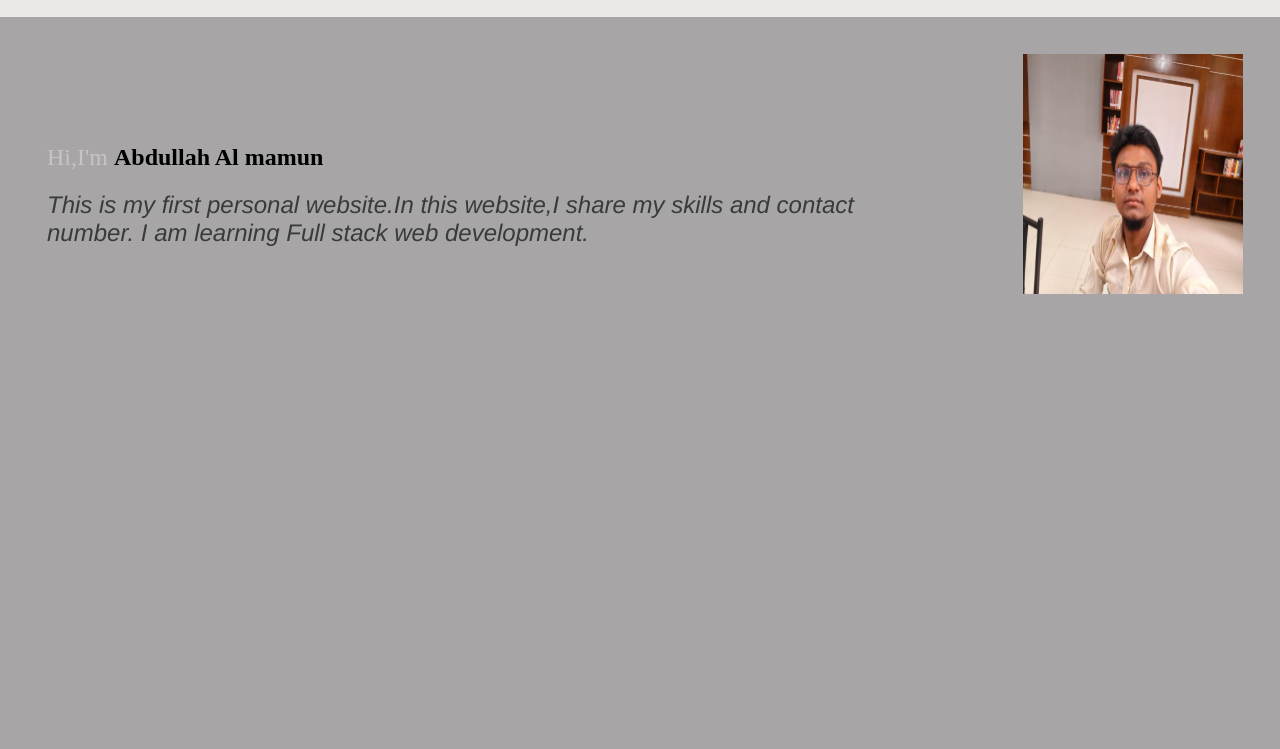
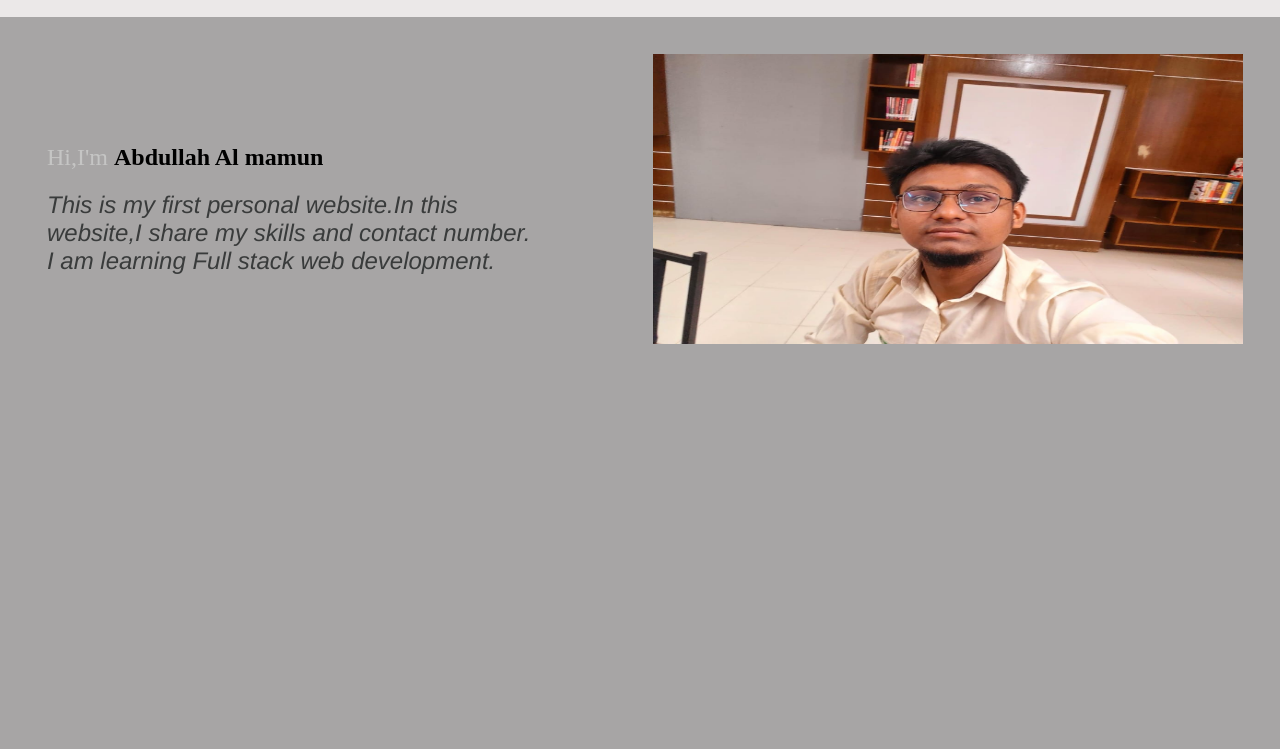
Before and after one commit to Mamun123123123/assignment_intern_personal_protfolio, a plain HTML site: page index.html in a window 1280 px wide. Shown: the part 51-800 px from the top of the page. Drawn offline with Linux system fonts and the light colour scheme.

Commit message:
imag width and height change

```diff
--- a/style.css
+++ b/style.css
@@ -74,6 +74,8 @@
     padding-top: 10px;
     padding-right: 10px;
     display: flex;
+    width: 600px;
+    height: 300px;
 }
 .footer{
     background: #7c819d;
```
